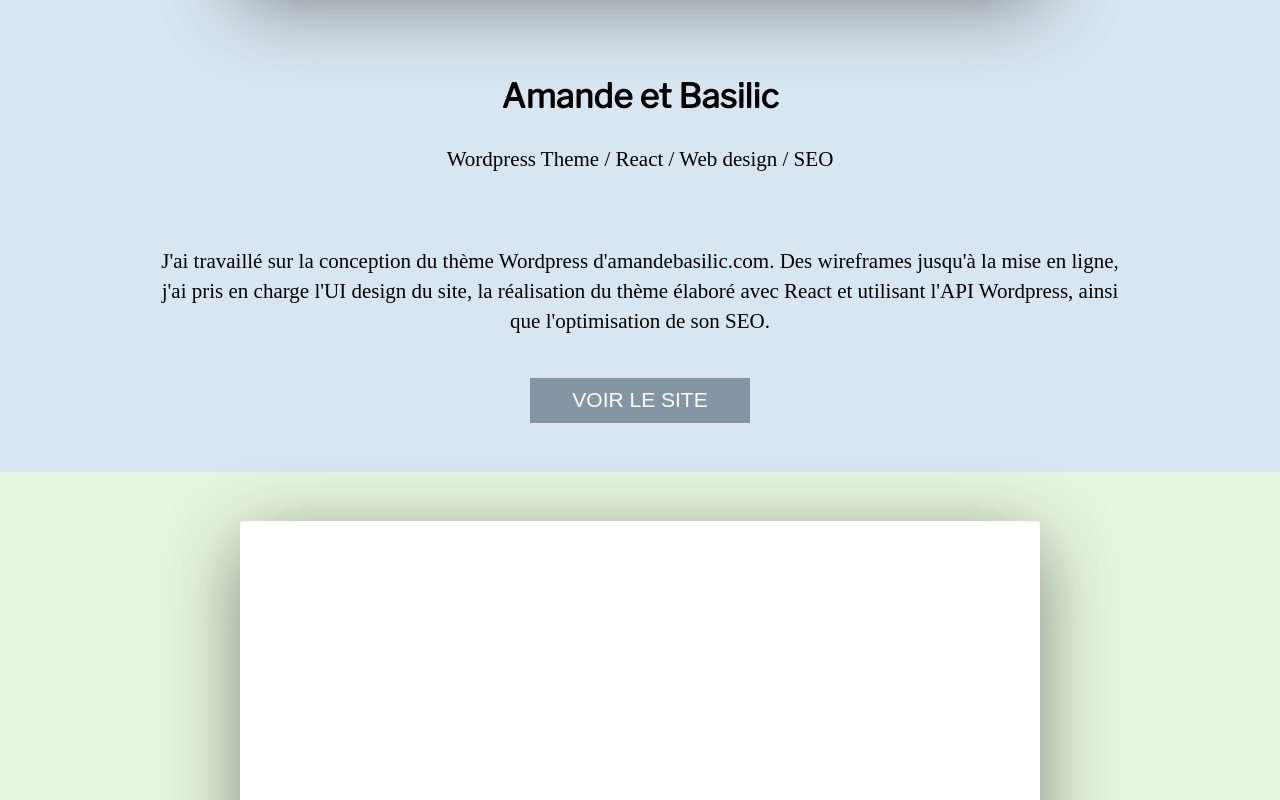
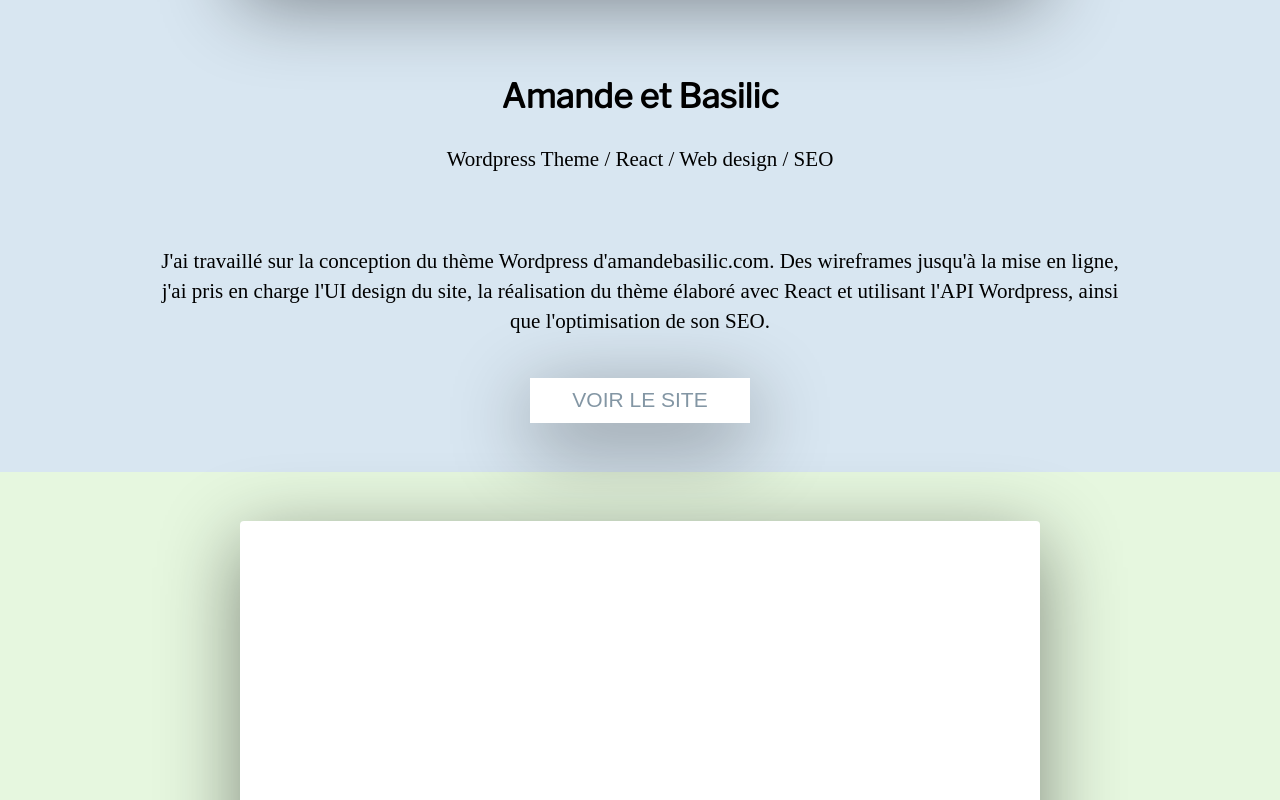
Before and after one commit to MattLdwig/my-portfolio, a React (Create React App) app: page / in a window 1280 px wide. In both pictures the pointer is over the button 640 px from the left and 3107 px from the top of the page. Shown: the part 2707-3507 px from the top of the page. Built offline with nearby package versions, Linux system fonts and the light colour scheme; what react-pose would draw is missing.

Commit message:
style($selected): Update btn hover style (inverse background and color and add box-shadow)

```diff
--- a/src/Components/Selected.css
+++ b/src/Components/Selected.css
@@ -62,9 +62,19 @@
     text-transform: uppercase;
 }
 
+.selected--btn:hover {
+    box-shadow: 0 20px 80px 0 rgba(0,0,0,.45);
+    cursor: pointer;
+}
+
 .case-one .selected--btn {
     background: #8396A4;
     color: #FFF;
+}
+
+.case-one .selected--btn:hover {
+    background: #FFF;
+    color:#8396A4;
 }
 
 .case-two .selected--btn {
@@ -72,7 +82,17 @@
     color: #FFF;
 }
 
+.case-two .selected--btn:hover {
+    background: #FFF;
+    color:#93AA89;
+}
+
 .case-three .selected--btn {
     background: #A69696;
     color: #FFF;
 }
+
+.case-three .selected--btn:hover {
+    background: #FFF;
+    color:#A69696;
+}
```
